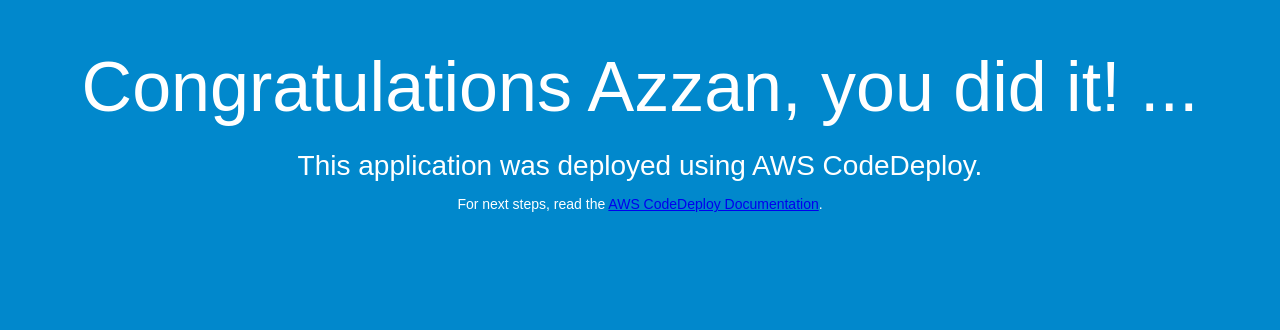
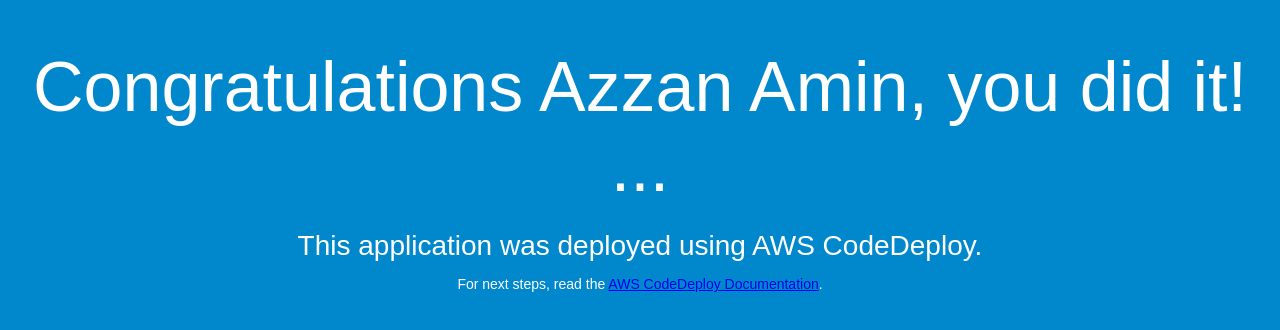
Before and after one commit to azzan-amin-97/code-deploy-demo, a plain HTML site: page index.html in a window 1280 px wide. Drawn offline with Linux system fonts and the light colour scheme.

Commit message:
Add Files

```diff
--- a/index.html
+++ b/index.html
@@ -26,7 +26,7 @@
 </head>
 <body>
   <div align="center">
-    <h1>Congratulations Azzan, you did it! ...</h1>
+    <h1>Congratulations Azzan Amin, you did it! ...</h1>
     <h2>This application was deployed using AWS CodeDeploy.</h2>
     <p>For next steps, read the <a href="http://aws.amazon.com/documentation/codedeploy">AWS CodeDeploy Documentation</a>.</p>
   </div>
```
